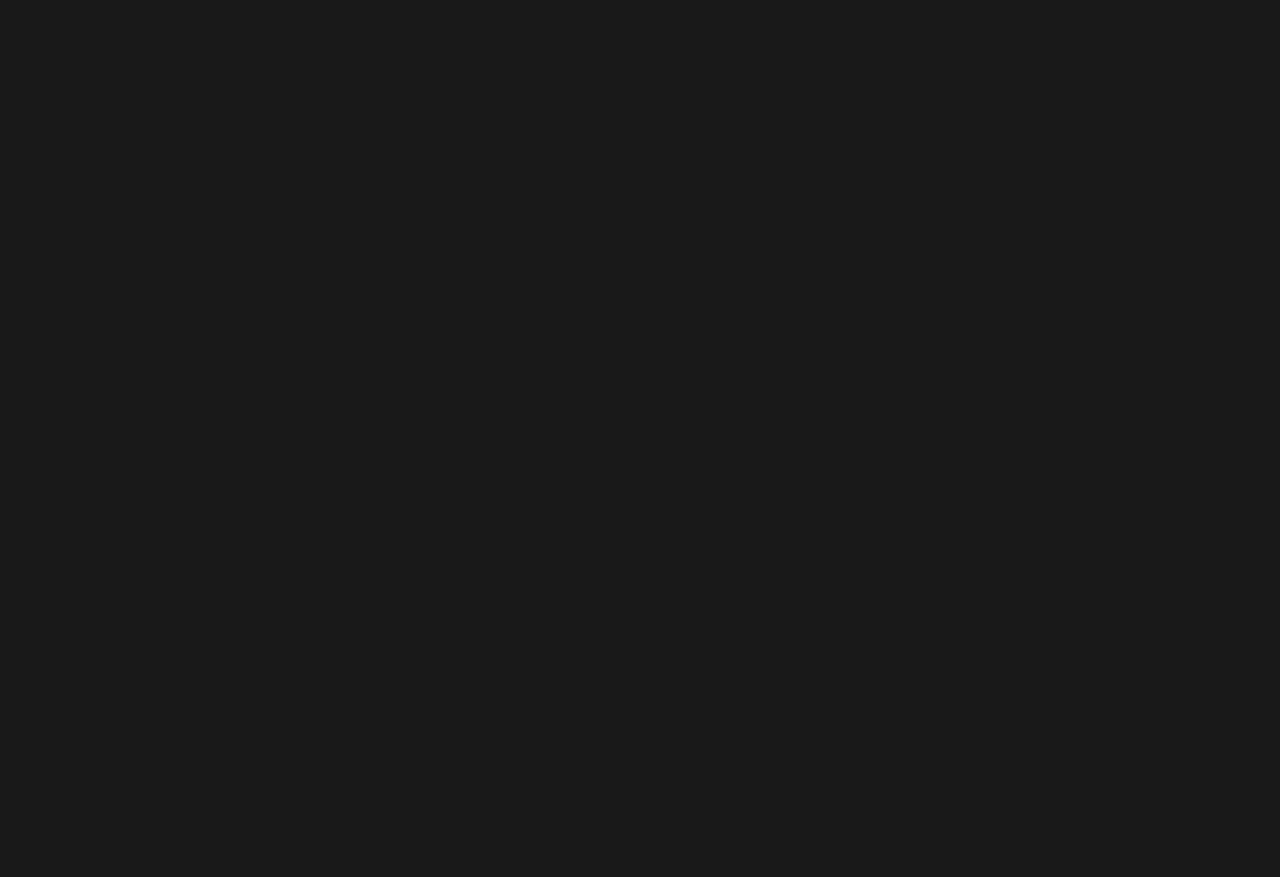
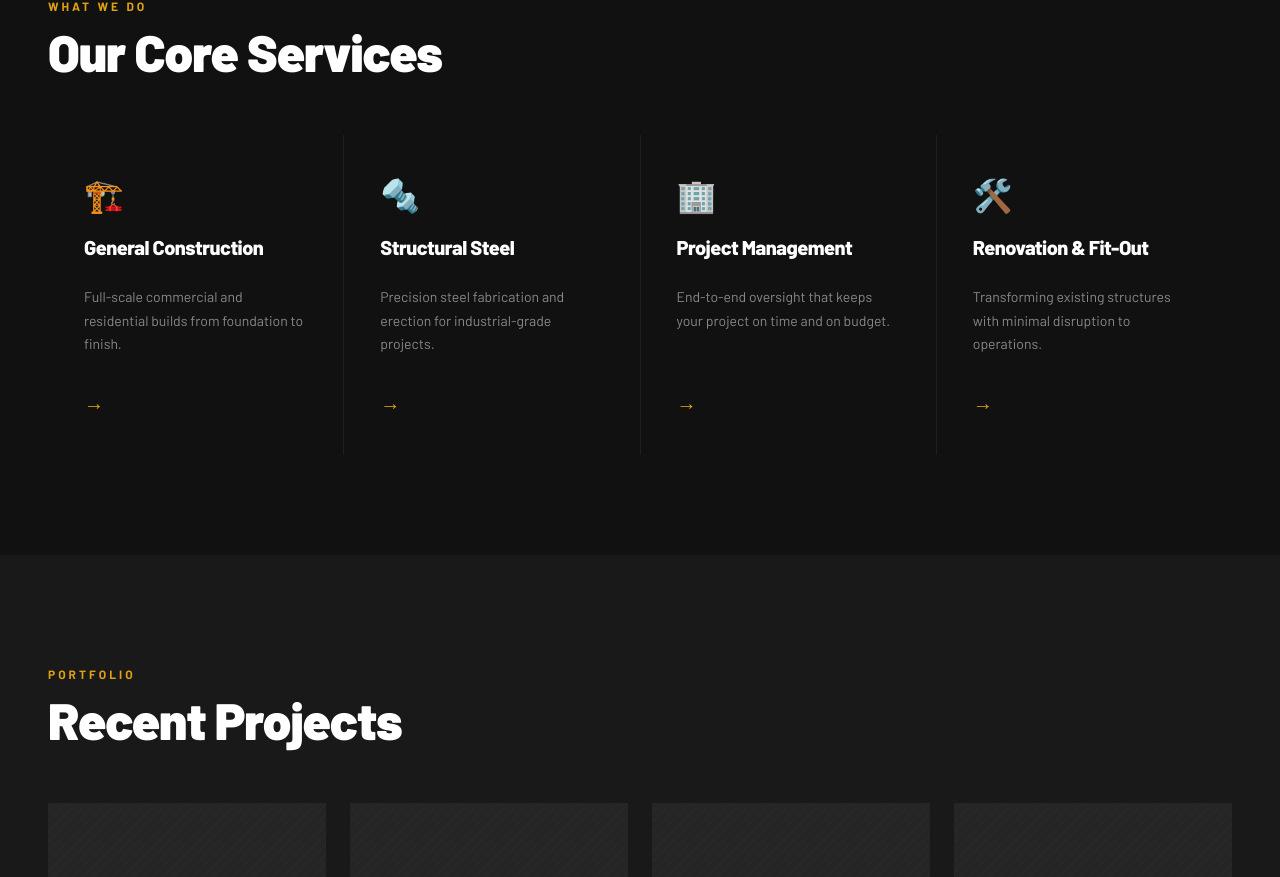
Before and after one commit to CyberFemi-x/VIMMS-Construction-Company, a React (Vite) app: page / in a window 1280 px wide. Shown: the part 1920-2797 px from the top of the page. Before the commit the page ends 1807 px from the top, so only its background shows below. Built offline with nearby package versions, Linux system fonts and the light colour scheme.

Commit message:
Added the Project Section

```diff
--- a/src/Hero/hero.css
+++ b/src/Hero/hero.css
@@ -114,6 +114,7 @@
 
 /* ── HERO ── */
 .hero {
+    background: white;
   position: relative;
   min-height: 100vh;
   display: flex;
@@ -153,7 +154,7 @@
   line-height: 0.95;
   letter-spacing: -2px;
   margin: 0 0 28px;
-  color: #fff;
+  color: var(--darker);
 }
 
 .hero-accent {
@@ -205,7 +206,7 @@
 
 .btn-ghost {
   display: inline-block;
-  background: transparent;
+  background: var(--darker);
   color: #fff;
   padding: 14px 32px;
   font-weight: 700;
--- /dev/null
+++ b/src/Projects/Projects.jsx
@@ -0,0 +1,35 @@
+import './projects.css'
+import { PROJECTS } from '../constants/projects,'
+
+function Projects (){
+
+    return (
+
+        <>
+            {/* ── PROJECTS ── */}
+            <section id="projects" className="section">
+                <div className="section-header">
+                <p className="section-eyebrow">Portfolio</p>
+                <h2 className="section-title">Recent Projects</h2>
+                </div>
+                <div className="projects-grid">
+                {PROJECTS.map((p, i) => (
+                    <div key={i} className="project-card">
+                    <div className="project-img">
+                        <div className="project-img-fill" />
+                    </div>
+                    <div className="project-info">
+                        <span className="project-tag">{p.tag}</span>
+                        <span className="project-year">{p.year}</span>
+                    </div>
+                    <h3 className="project-title">{p.title}</h3>
+                    </div>
+                ))}
+                </div>
+            </section>
+        </>
+
+    )
+}
+
+export default Projects
--- /dev/null
+++ b/src/Projects/projects.css
@@ -0,0 +1,58 @@
+/* ── PROJECTS ── */
+.projects-grid {
+  display: grid;
+  grid-template-columns: repeat(auto-fit, minmax(260px, 1fr));
+  gap: 24px;
+}
+
+.project-img {
+  aspect-ratio: 4/3;
+  background: #252525;
+  margin-bottom: 16px;
+  overflow: hidden;
+  position: relative;
+}
+
+.project-img-fill {
+  position: absolute;
+  inset: 0;
+  background-image: repeating-linear-gradient(
+    -45deg,
+    rgba(224, 160, 21, 0.04) 0,
+    rgba(224, 160, 21, 0.04) 1px,
+    transparent 0,
+    transparent 50%
+  );
+  background-size: 10px 10px;
+}
+
+.project-info {
+  display: flex;
+  justify-content: space-between;
+  align-items: center;
+  margin-bottom: 8px;
+}
+
+.project-tag {
+  background: rgba(224, 160, 21, 0.15);
+  color: var(--primary);
+  font-size: 10px;
+  font-weight: 700;
+  letter-spacing: 2px;
+  text-transform: uppercase;
+  padding: 4px 10px;
+}
+
+.project-year {
+  color: #555;
+  font-size: 13px;
+  font-weight: 600;
+}
+
+.project-title {
+  font-size: 18px;
+  font-weight: 800;
+  color: #fff;
+  margin: 0;
+  letter-spacing: -0.5px;
+}
--- /dev/null
+++ b/src/Services/services.css
@@ -0,0 +1,73 @@
+/* ── SECTION BASE (needed for header styles) ── */
+.section {
+  padding: 100px 48px;
+}
+
+/* ── SECTION HEADER ── */
+.section-header {
+  margin-bottom: 56px;
+}
+
+.section-eyebrow {
+  color: var(--primary);
+  font-size: 12px;
+  font-weight: 700;
+  letter-spacing: 3px;
+  text-transform: uppercase;
+  margin-bottom: 12px;
+}
+
+.section-title {
+  font-size: clamp(32px, 4vw, 52px);
+  font-weight: 900;
+  line-height: 1.05;
+  letter-spacing: -1px;
+  color: #fff;
+  margin: 0;
+}
+
+/* ── SERVICES GRID ── */
+.services-grid {
+  display: grid;
+  grid-template-columns: repeat(auto-fit, minmax(240px, 1fr));
+  gap: 1px;
+  background: rgba(255, 255, 255, 0.06);
+}
+
+/* ── SERVICE CARD ── */
+.service-card {
+  background: #111;
+  padding: 40px 36px;
+  display: flex;
+  flex-direction: column;
+  gap: 12px;
+  transition: background 0.2s;
+  cursor: default;
+}
+
+.service-icon {
+  font-size: 32px;
+  margin-bottom: 8px;
+}
+
+.service-title {
+  font-size: 20px;
+  font-weight: 800;
+  color: #fff;
+  margin: 0;
+  letter-spacing: -0.5px;
+}
+
+.service-desc {
+  font-size: 14px;
+  color: #888;
+  line-height: 1.7;
+  flex-grow: 1;
+}
+
+.service-arrow {
+  color: var(--primary);
+  font-size: 20px;
+  font-weight: 700;
+  margin-top: 8px;
+}
--- /dev/null
+++ b/src/constants/projects,.jsx
@@ -0,0 +1,7 @@
+
+export const PROJECTS = [
+  { title: "Lagos Commercial Hub", tag: "Commercial", year: "2024" },
+  { title: "Victoria Island Towers", tag: "High-Rise", year: "2023" },
+  { title: "Lekki Industrial Complex", tag: "Industrial", year: "2023" },
+  { title: "Ikoyi Luxury Estate", tag: "Residential", year: "2022" },
+];
--- a/src/main.jsx
+++ b/src/main.jsx
@@ -3,11 +3,14 @@ import { createRoot } from 'react-dom/client'
 import './index.css'
 import Hero from './Hero/Hero.jsx'
 import Stats from './Stats/Stats.jsx';
-
+import Services from './Services/Services.jsx';
+import Projects from './Projects/Projects.jsx';
 
 createRoot(document.getElementById('root')).render(
   <StrictMode>
     <Hero />
     <Stats />
+    <Services />
+    <Projects/>
   </StrictMode>,
 )
```
Also changed, not shown: src/Services/Services.jsx (+5 -4 lines).
